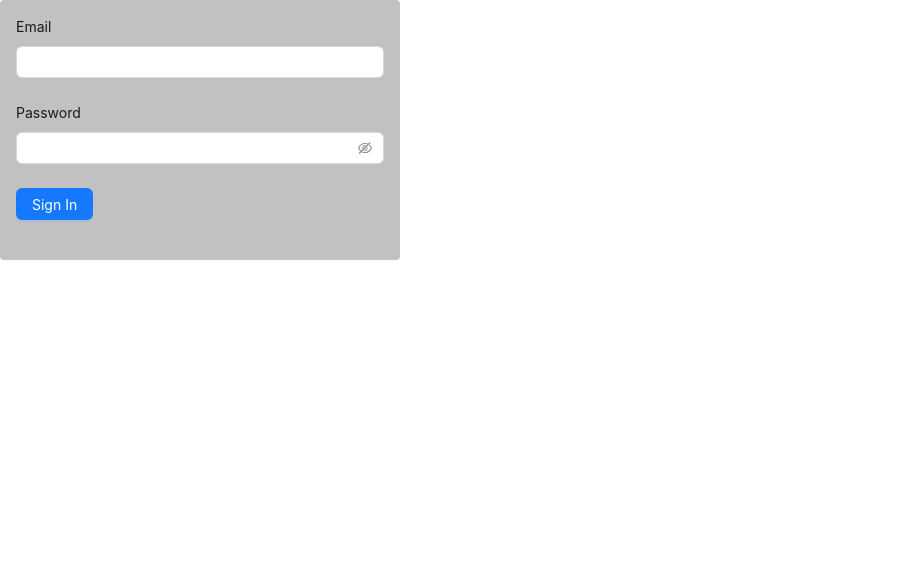
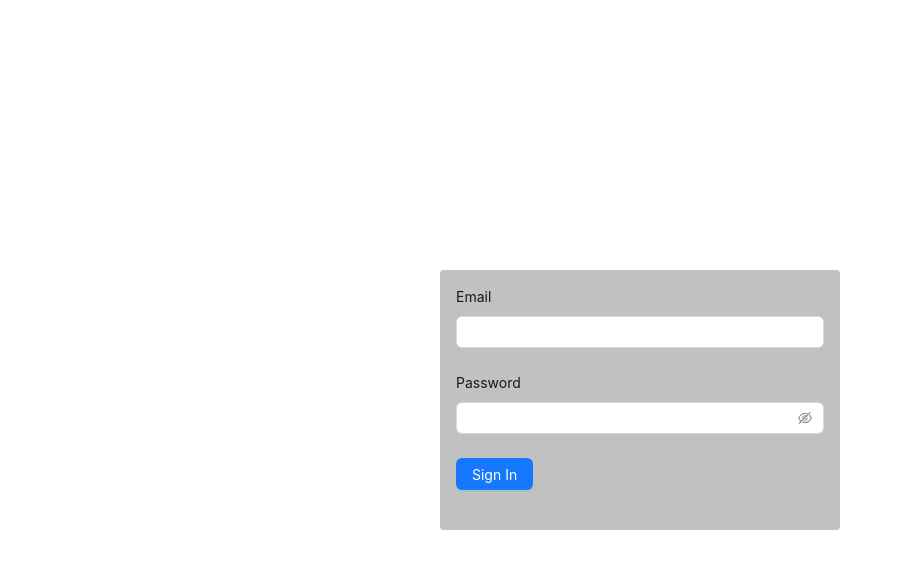
Before and after one commit to kabir5146/decible-task, a Next.js app: page /sign-in in a window 1280 px wide. Shown: the top 568 px of the page, without its empty margins (0-903 px from the left). Built offline with nearby package versions, Linux system fonts and the light colour scheme.

Commit message:
page center align done

```diff
--- a/src/pages/sign-in.tsx
+++ b/src/pages/sign-in.tsx
@@ -22,6 +22,14 @@ const SignInPage = () => {
   return (
     <div
       style={{
+        display: "flex",
+        justifyContent: "center",
+        alignItems: "center",
+        height: "100vh",
+      }}
+    >
+      <div
+        style={{
           width: "400px",
           borderRadius: "4px",
           padding: "16px",
@@ -42,6 +50,7 @@ const SignInPage = () => {
           </Form.Item>
         </Form>
       </div>
+    </div>
   );
 };
 
```
Lines whose indentation alone changed are shown as unchanged.
